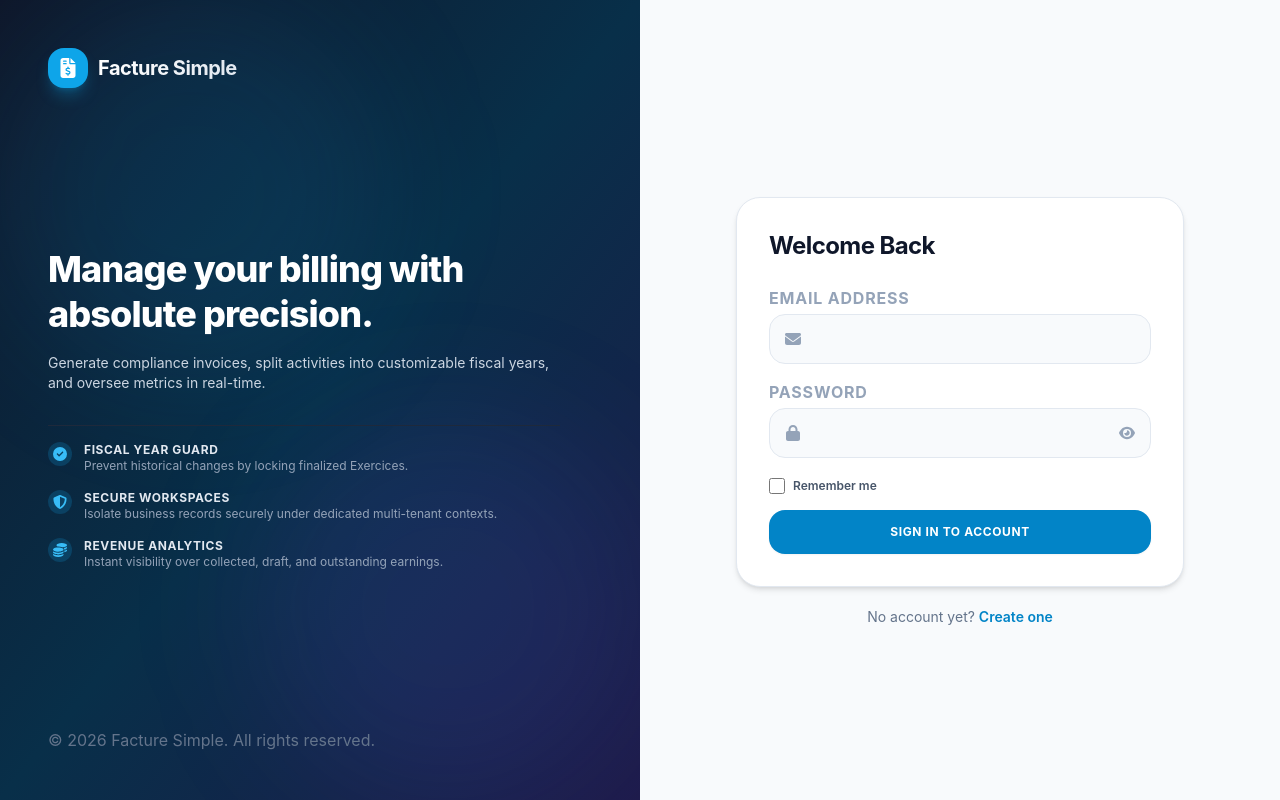
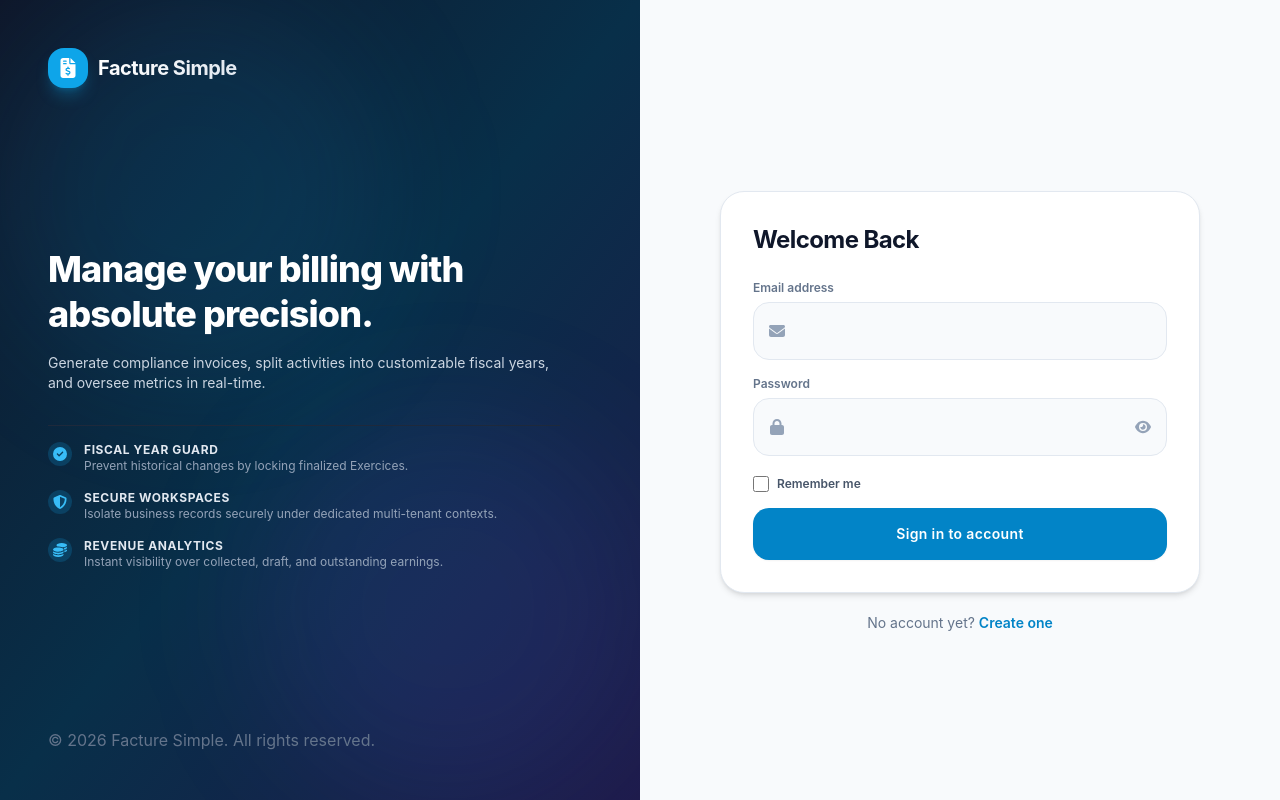
Before and after one commit to elmeftouhi/app.facturesimple.ma, a React (Vite) app: page /login in a window 1280 px wide. Built offline with nearby package versions, Linux system fonts and the light colour scheme; no server answers.

Commit message:
feat: ui fix login and register

```diff
--- a/src/App.jsx
+++ b/src/App.jsx
@@ -112,7 +112,7 @@ function AuthLayout({ children }) {
 
       {/* Right Side: Form Canvas */}
       <div className="flex w-full lg:w-1/2 flex-col justify-center px-6 py-12 md:px-16 lg:px-20 bg-slate-50">
-        <div className="mx-auto w-full max-w-md space-y-6">
+        <div className="mx-auto w-full max-w-lg space-y-6">
           {/* Mobile Header (hidden on large desktop) */}
           <div className="flex items-center gap-2 lg:hidden mb-6">
             <div className="flex h-8 w-8 items-center justify-center rounded-xl bg-sky-600 text-white shadow-md">
--- a/src/components/AuthForm.jsx
+++ b/src/components/AuthForm.jsx
@@ -82,8 +82,8 @@ function AuthForm({ title, fields, submitText, footerText, onSubmit, errors = {}
           }
 
           return (
-            <div key={field.name} className="space-y-1">
-              <label className="block text-xxs font-bold uppercase tracking-wider text-slate-400" htmlFor={field.name}>
+            <div key={field.name} className="space-y-1.5">
+              <label className="block text-xs font-semibold text-slate-500" htmlFor={field.name}>
                 {field.label}
               </label>
               <div className="relative flex items-center">
@@ -100,9 +100,9 @@ function AuthForm({ title, fields, submitText, footerText, onSubmit, errors = {}
                   value={values[field.name]}
                   onChange={handleChange}
                   disabled={submitting}
-                  className={`w-full rounded-2xl border bg-slate-50 py-3.5 text-sm text-slate-800 outline-none transition focus:border-sky-500 focus:bg-white focus:ring-4 focus:ring-sky-500/10 ${
-                    hasIcon ? "pl-11" : "px-4"
-                  } ${isPassword ? "pr-11" : "pr-4"} ${
+                  className={`w-full rounded-2xl border bg-slate-50 py-4 text-base text-slate-800 outline-none transition focus:border-sky-500 focus:bg-white focus:ring-4 focus:ring-sky-500/10 ${
+                    hasIcon ? "pl-12" : "px-4"
+                  } ${isPassword ? "pr-12" : "pr-4"} ${
                     errors[field.name]
                       ? "border-rose-300 focus:border-rose-400 focus:ring-rose-500/10"
                       : "border-slate-200"
@@ -127,7 +127,7 @@ function AuthForm({ title, fields, submitText, footerText, onSubmit, errors = {}
         <button
           type="submit"
           disabled={submitting}
-          className="w-full rounded-2xl bg-sky-600 px-5 py-3.5 text-xs font-bold uppercase tracking-wider text-white shadow-sm hover:bg-sky-700 transition disabled:opacity-50 flex items-center justify-center gap-2 mt-2"
+          className="w-full rounded-2xl bg-sky-600 px-5 py-4 text-sm font-semibold tracking-wide text-white shadow-sm hover:bg-sky-700 transition disabled:opacity-50 flex items-center justify-center gap-2 mt-3"
         >
           {submitting && <FontAwesomeIcon icon={faSpinner} className="animate-spin h-3.5 w-3.5" />}
           <span>{submitText}</span>
```
